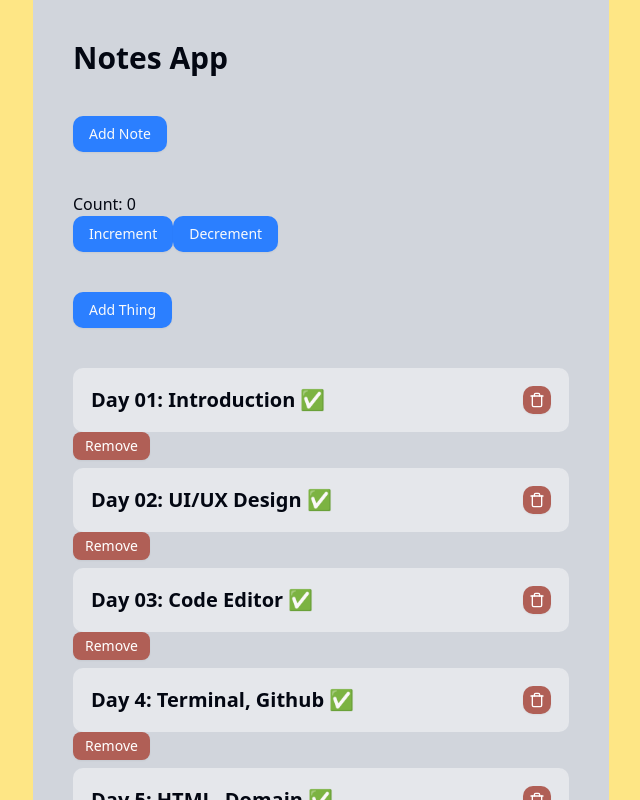
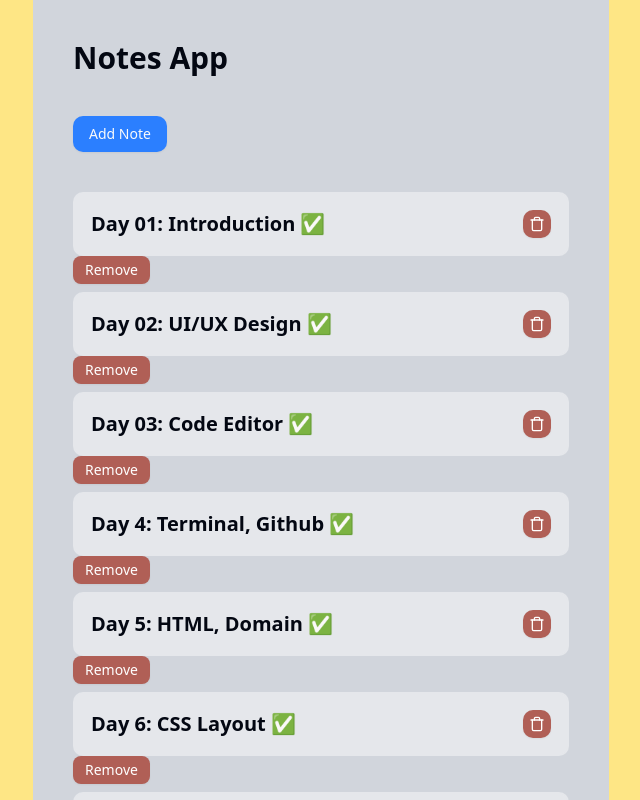
Before and after one commit to purnomoarif/notes-app, a React (Vite) app: page / in a window 1280 px wide. Shown: the top 800 px of the page, without its empty margins (319-959 px from the left). Built offline with nearby package versions, Linux system fonts and the light colour scheme.

Commit message:
feat: add data note and description

```diff
--- a/src/App.tsx
+++ b/src/App.tsx
@@ -1,7 +1,6 @@
 import { Button } from '@/components/ui/button'
 import { Trash } from 'lucide-react'
-import { AddButton } from '@/components/shared/add-button'
-import { CounterButton } from '@/components/shared/counter-button'
+
 import { dataNotes } from '@/modules/note/data'
 import { useState } from 'react'
 
@@ -29,8 +28,6 @@ export function App() {
         <h1 className="text-3xl font-bold">Notes App</h1>
 
         <Button onClick={addNote}>Add Note</Button>
-        <CounterButton />
-        <AddButton />
 
         <section>
           <ul className="space-y-2">
--- a/src/components/shared/add-button.tsx
+++ /dev/null
@@ -1,9 +0,0 @@
-import { Button } from '@/components/ui/button'
-
-export function AddButton() {
-  function handleClick() {
-    console.log('Added!')
-  }
-
-  return <Button onClick={handleClick}>Add Thing</Button>
-}
--- a/src/components/shared/counter-button.tsx
+++ /dev/null
@@ -1,20 +0,0 @@
-import { useState } from 'react'
-import { Button } from '@/components/ui/button'
-
-export function CounterButton() {
-  const [count, setCount] = useState(0)
-  function handleIncrement() {
-    setCount(count + 1)
-  }
-
-  function handleDecrement() {
-    setCount(count - 1)
-  }
-  return (
-    <div>
-      <p>Count: {count}</p>
-      <Button onClick={handleIncrement}>Increment</Button>
-      <Button onClick={handleDecrement}>Decrement</Button>
-    </div>
-  )
-}
--- a/src/modules/note/data.ts
+++ b/src/modules/note/data.ts
@@ -1,4 +1,11 @@
-export const dataNotes = [
+export type DataNote = {
+  id: number
+  name: string
+  isDone: boolean
+  description?: string
+}
+
+export const dataNotes: DataNote[] = [
   { id: 1, name: 'Day 01: Introduction', isDone: true },
   { id: 2, name: 'Day 02: UI/UX Design', isDone: true },
   { id: 3, name: 'Day 03: Code Editor', isDone: true },
@@ -39,5 +46,10 @@ export const dataNotes = [
     isDone: true,
   },
   { id: 19, name: 'Day 19: React Styling, React UI Components', isDone: true },
-  { id: 20, name: 'Day 20: React Hooks, React State', isDone: false },
+  {
+    id: 20,
+    name: 'Day 20: React Hooks, React State',
+    isDone: false,
+    description: 'Learn about React Hooks and State management',
+  },
 ]
```
